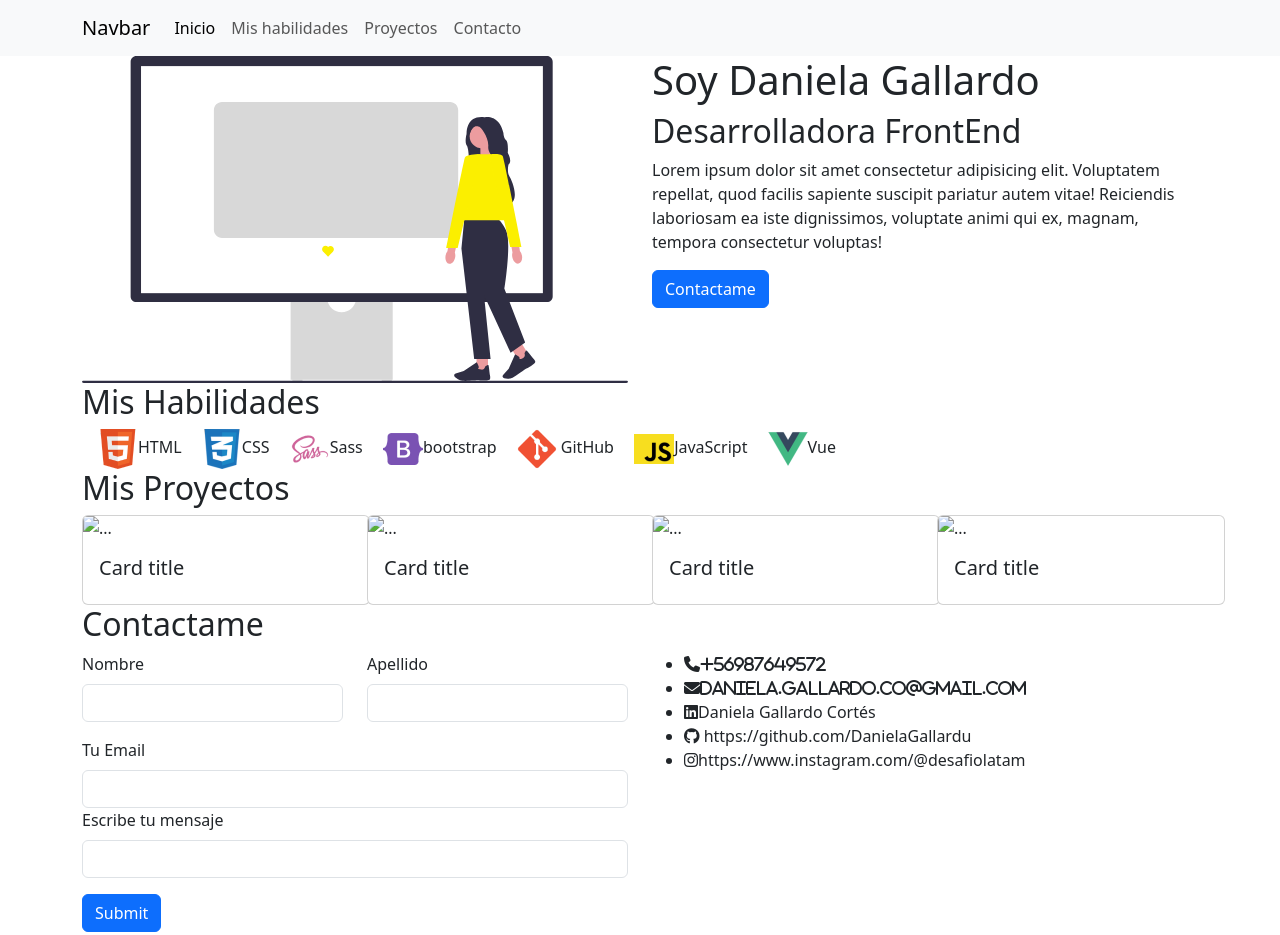
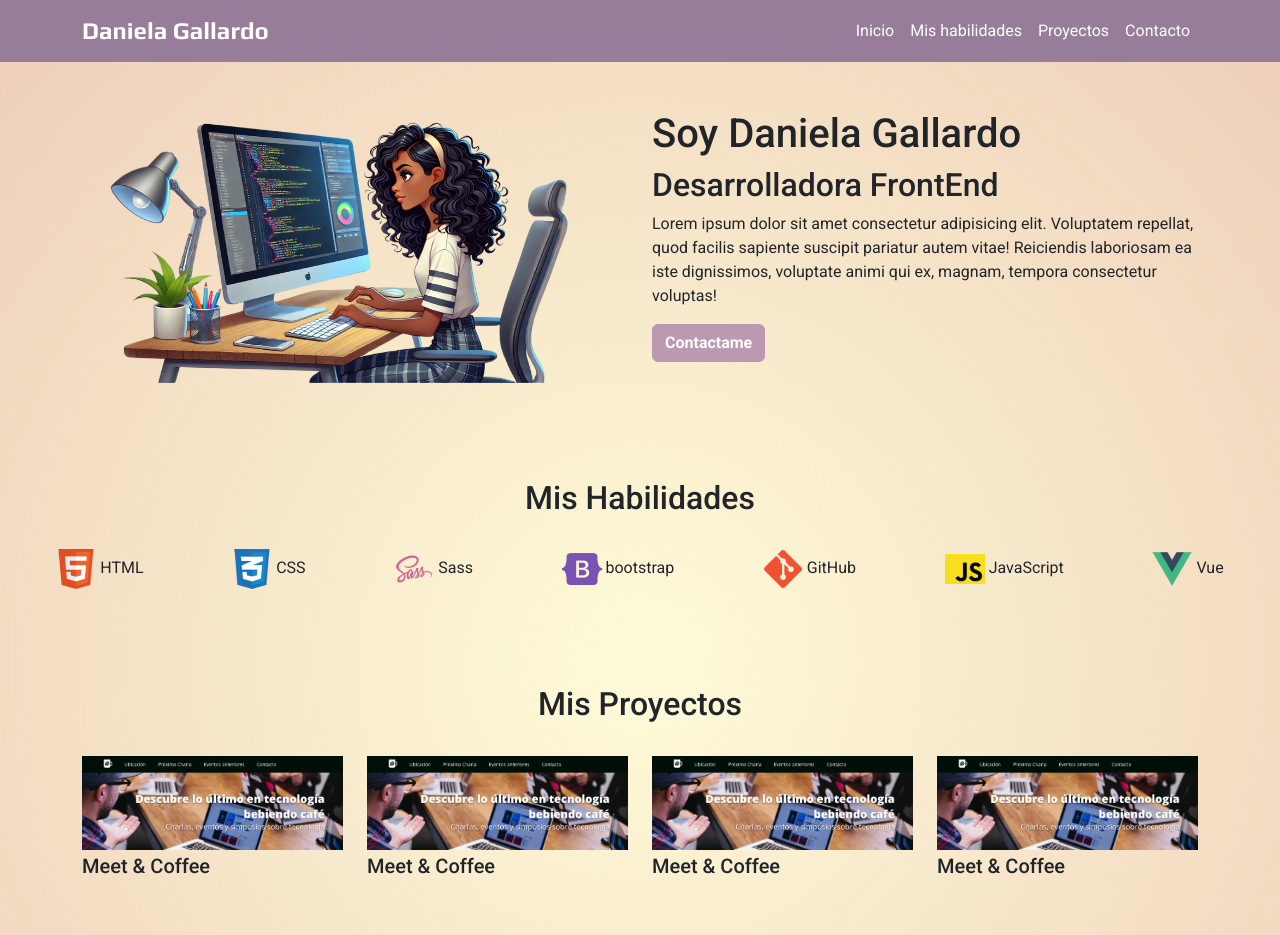
Before and after one commit to DanielaGallardu/Mi_primer_portafolio, a website: page index.html in a window 1280 px wide. Shown: the top 935 px of the page. Drawn offline with Linux system fonts and the light colour scheme.

Commit message:
arreglo gama de colores y condigo

```diff
--- /dev/null
+++ b/assets/sass/abstracts/_variables.scss
@@ -0,0 +1,5 @@
+$color-main:#FEFBD8;
+$color-primary:#987D9A;
+$color-secondary: #EECEB9;
+$color-white: #fff;
+$color-btn: #BB9AB1;
--- /dev/null
+++ b/assets/sass/base/_background.scss
@@ -0,0 +1,4 @@
+body {
+  background: rgb(254,251,216);
+  background: radial-gradient(circle, rgba(254,251,216,1) 0%, rgba(238,206,185,1) 100%);
+}
--- a/assets/sass/base/_typography.scss
+++ b/assets/sass/base/_typography.scss
@@ -0,0 +1,12 @@
+.navbar-brand {
+  font-family: "Play", sans-serif;
+  font-style: normal;
+  font-size: x-large;
+  font-weight: bold;
+  color: white;
+}
+body {
+  font-family: "Roboto", sans-serif;
+  font-weight: 400;
+  font-style: normal;
+}
--- /dev/null
+++ b/assets/sass/components/_button.scss
@@ -0,0 +1,10 @@
+.btn-primary{
+  font-weight: bold;
+  background-color: $color-btn;
+  border-color: $color-btn;
+}
+
+.btn-primary:hover{
+  background-color: $color-primary;
+  border-color: $color-primary;
+}
--- /dev/null
+++ b/assets/sass/components/_container.scss
@@ -0,0 +1,11 @@
+.container{
+
+
+
+
+  &__header--information{
+   margin-top: 2rem;
+
+
+  }
+}
--- a/assets/sass/components/_images.scss
+++ b/assets/sass/components/_images.scss
@@ -1,9 +1,3 @@
 .img__info{
   width: 100%;
 }
-
-
-.img__hab{
-  width: 2.5rem;
-  margin-left: 1rem;
-}
--- /dev/null
+++ b/assets/sass/components/_navbar.scss
@@ -0,0 +1,11 @@
+.navbar-custom {
+  background-color: $color-primary;
+}
+
+.nav-link{
+  color: $color-white;
+}
+
+.nav-link a:hover{
+  color: $color-secondary;
+}
--- a/assets/sass/main.scss
+++ b/assets/sass/main.scss
@@ -1,4 +1,7 @@
+@charset "UTF-8";
 // abstracts
+@import
+"abstracts/variables";
 
 // vendors
 @import
@@ -6,6 +9,7 @@
 
 // base
 @import
+   'base/background',
    'base/reset',
    'base/typography';
 
@@ -13,6 +17,9 @@
 
 // components
 @import
+  'components/button',
+  'components/navbar',
+  'components/container',
   'components/images',
   'components/custom_button',
   'components/logo';
--- a/index.html
+++ b/index.html
@@ -5,19 +5,25 @@
   <meta name="viewport" content="width=device-width, initial-scale=1.0">
   <title>Primer Portafolio</title>
   <link rel="stylesheet" href="assets/css/main.css">
+  <link rel="preconnect" href="https://fonts.googleapis.com">
+  <link rel="preconnect" href="https://fonts.gstatic.com" crossorigin>
+  <link href="https://fonts.googleapis.com/css2?family=Play:wght@400;700&family=Roboto:ital,wght@0,100;0,300;0,400;0,500;0,700;0,900;1,100;1,300;1,400;1,500;1,700;1,900&display=swap" rel="stylesheet">
+  <link rel="preconnect" href="https://fonts.googleapis.com">
+  <link rel="preconnect" href="https://fonts.gstatic.com" crossorigin>
+  <link href="https://fonts.googleapis.com/css2?family=Play:wght@400;700&display=swap" rel="stylesheet">
   <script src="https://kit.fontawesome.com/0e44dc81b4.js" crossorigin="anonymous"></script>
 </head>
 <body>
-    <nav class="navbar navbar-expand-lg bg-body-tertiary">
+    <nav class="navbar navbar-expand-lg navbar-custom">
       <div class="container">
-        <a class="navbar-brand" href="#">Navbar</a>
+        <a class="navbar-brand" href="#">Daniela Gallardo</a>
         <button class="navbar-toggler" type="button" data-bs-toggle="collapse" data-bs-target="#navbarNav" aria-controls="navbarNav" aria-expanded="false" aria-label="Toggle navigation">
           <span class="navbar-toggler-icon"></span>
         </button>
         <div class="collapse navbar-collapse" id="navbarNav">
-          <ul class="navbar-nav">
+          <ul class="navbar-nav ms-auto">
             <li class="nav-item">
-              <a class="nav-link active" aria-current="page" href="#">Inicio</a>
+              <a class="nav-link" href="#">Inicio</a>
             </li>
             <li class="nav-item">
               <a class="nav-link" href="#">Mis habilidades</a>
@@ -32,10 +38,10 @@
         </div>
       </div>
     </nav>
-  <section class="container header__information"><!--DANIELA-->
+  <section class="container  mt-5"><!--DANIELA-->
     <div class="row">
       <div class="col-6">
-        <img class="img__info" src="assets/img/principal.svg" alt="">
+        <img class="img__info" src="assets/img/principal.png" alt="">
       </div>
       <div class="col-6">
         <h1>Soy Daniela Gallardo</h1>
@@ -50,65 +56,70 @@
       </div>
     </div>
   </section><!--HABILIDADES-->
-   <section class="container">
-    <div class="row">
-      <div class="col-12">
+   <section class="container-fluid mt-5">
+    <div class="row text-center">
+      <div class="col-12 mt-5 mb-4">
         <h2>Mis Habilidades</h2>
       </div>
-      <div class="col-12">
-        <img class="img__hab" src="assets/img/html5.png" alt=""><span>HTML</span>
-        <img class="img__hab" src="assets/img/css.png" alt=""><span>CSS</span>
-        <img class="img__hab" src="assets/img/sass.png" alt=""><span>Sass</span>
-        <img class="img__hab" src="assets/img/bootstrap.png" alt=""><span>bootstrap</span>
-        <img class="img__hab" src="assets/img/git.png" alt=""> <span>GitHub</span>
-        <img class="img__hab" src="assets/img/javascript.png" alt=""><span>JavaScript</span>
-        <img class="img__hab" src="assets/img/Vue.png" alt=""><span>Vue</span>
+      <div class="col-12 d-flex flex-wrap justify-content-around align-items-center">
+        <div class="box">
+          <img src="assets/img/html5.png" alt="">
+          <span>HTML</span>
+        </div>
+        <div class="box">
+          <img src="assets/img/css.png" alt="">
+          <span>CSS</span>
+        </div>
+        <div class="box">
+          <img src="assets/img/sass.png" alt="">
+          <span>Sass</span>
+        </div>
+        <div class="box">
+          <img src="assets/img/bootstrap.png" alt="">
+          <span>bootstrap</span>
+        </div>
+        <div class="box">
+          <img src="assets/img/git.png" alt="">
+          <span>GitHub</span>
+        </div>
+        <div class="box">
+          <img src="assets/img/javascript.png" alt="">
+          <span>JavaScript</span>
+        </div>
+        <div class="box">
+          <img src="assets/img/Vue.png" alt="">
+          <span>Vue</span>
+        </div>
       </div>
     </div>
    </section>
 
-   <section class="container"><!--PROYECTOS-->
+   <section class="container mt-5"><!--PROYECTOS-->
     <div class="row">
-      <div class="col-12">
+      <div class="col-12 text-center mt-5 mb-4">
         <h2>Mis Proyectos</h2>
       </div>
       <div class="col-3">
-        <div class="card" style="width: 18rem;">
-          <img src="..." class="card-img-top" alt="...">
-          <div class="card-body">
-            <h5 class="card-title">Card title</h5>
-          </div>
-        </div>
+        <img style="width: 100%;" src="assets/img/meetcoffee.png">
+        <h5 class="mt-1">Meet & Coffee</h5>
       </div>
       <div class="col-3">
-        <div class="card" style="width: 18rem;">
-          <img src="..." class="card-img-top" alt="...">
-          <div class="card-body">
-            <h5 class="card-title">Card title</h5>
-          </div>
-        </div>
+        <img style="width: 100%;" src="assets/img/meetcoffee.png">
+        <h5 class="mt-1">Meet & Coffee</h5>
       </div>
       <div class="col-3">
-        <div class="card" style="width: 18rem;">
-          <img src="..." class="card-img-top" alt="...">
-          <div class="card-body">
-            <h5 class="card-title">Card title</h5>
-          </div>
-        </div>
+        <img style="width: 100%;" src="assets/img/meetcoffee.png">
+        <h5 class="mt-1">Meet & Coffee</h5>
       </div>
       <div class="col-3">
-        <div class="card" style="width: 18rem;">
-          <img src="..." class="card-img-top" alt="...">
-          <div class="card-body">
-            <h5 class="card-title">Card title</h5>
-          </div>
-        </div>
+        <img style="width: 100%;" src="assets/img/meetcoffee.png">
+        <h5 class="mt-1">Meet & Coffee</h5>
       </div>
     </div>
   </section>
-<section class="container"><!--FORMULARIO-->
+<section class="container mt-5 mb-5"><!--FORMULARIO-->
   <div class="row">
-    <div class="col-12">
+    <div class="col-12 text-center mt-5 mb-4">
       <h2>Contactame</h2>
     </div>
     <div class="col-6">
@@ -116,36 +127,31 @@
         <div class="row">
           <div class="col-6">
             <div class="mb-3">
-              <label for="InputNombre" class="form-label">Nombre</label>
-              <input type="nombre" class="form-control" id="exampleInputNombre">
+              <input type="nombre" placeholder="Nombre" class="form-control" id="exampleInputNombre">
             </div>
           </div>
           <div class="col-6">
             <div class="mb-3">
-              <label for="InputApellido" class="form-label">Apellido</label>
-              <input type="apellido" class="form-control" id="exampleInputApellido">
+              <input type="apellido" placeholder="Apellido" class="form-control" id="exampleInputApellido">
             </div>
           </div>
         </div>
-        <div class="mb-3">
-          <label for="InputEmail1" class="form-label">Tu Email</label>
-          <input type="email" class="form-control" id="exampleInputEmail1">
-          <div class="mb-3">
-            <label for="exampleInputMensaje" class="form-label">Escribe tu mensaje</label>
-            <input type="mensaje" class="form-control" id="exampleInputMensaje">
-          </div>
-        </div>
-        <button type="submit" class="btn btn-primary">Submit</button>
+
+        <input type="email" placeholder="Tu Email" class="form-control mb-3" id="exampleInputEmail1">
+        <textarea type="mensaje" placeholder="Escribe tu mensaje" class="form-control mb-3" id="exampleInputMensaje"></textarea>
+
+
+        <button type="submit" class="btn btn-primary">Enviar</button>
       </form>
     </div>
 
     <div class="col-6">
-      <ul>
-        <li> <i class="fa-solid fa-phone">+56987649572</i></li>
-        <li> <i class="fa-solid fa-envelope">Daniela.gallardo.co@gmail.com</i></li>
-        <li> <i class="fa-brands fa-linkedin"></i>Daniela Gallardo Cortés</li>
-        <li> <i class="fa-brands fa-github"></i> https://github.com/DanielaGallardu</li>
-        <li><i class="fa-brands fa-instagram"></i>https://www.instagram.com/@desafiolatam</li>
+      <ul class="list-unstyled">
+        <li> <i class="fa-solid fa-phone py-2"> +56987649572</i></li>
+        <li> <i class="fa-solid fa-envelope py-2"></i> Daniela.gallardo.co@gmail.com</li>
+        <li> <i class="fa-brands fa-linkedin py-2"></i> Daniela Gallardo Cortés</li>
+        <li> <a class="link-offset-2 link-underline link-underline-opacity-0" href="https://github.com/DanielaGallardu"><i class="fa-brands fa-github py-2"></i> DanielaGallardu</a></li>
+        <li> <a class="link-offset-2 link-underline link-underline-opacity-0" href="https://www.instagram.com/@desafiolatam"> <i class="fa-brands fa-instagram py-2"></i> @desafiolatam</a></li>
       </ul>
     </div>
   </div>
```
Also changed, not shown: assets/css/main.css, assets/img/developer.svg (deleted), assets/img/principal.png (added), assets/img/principal.svg (deleted), 1 other file.
